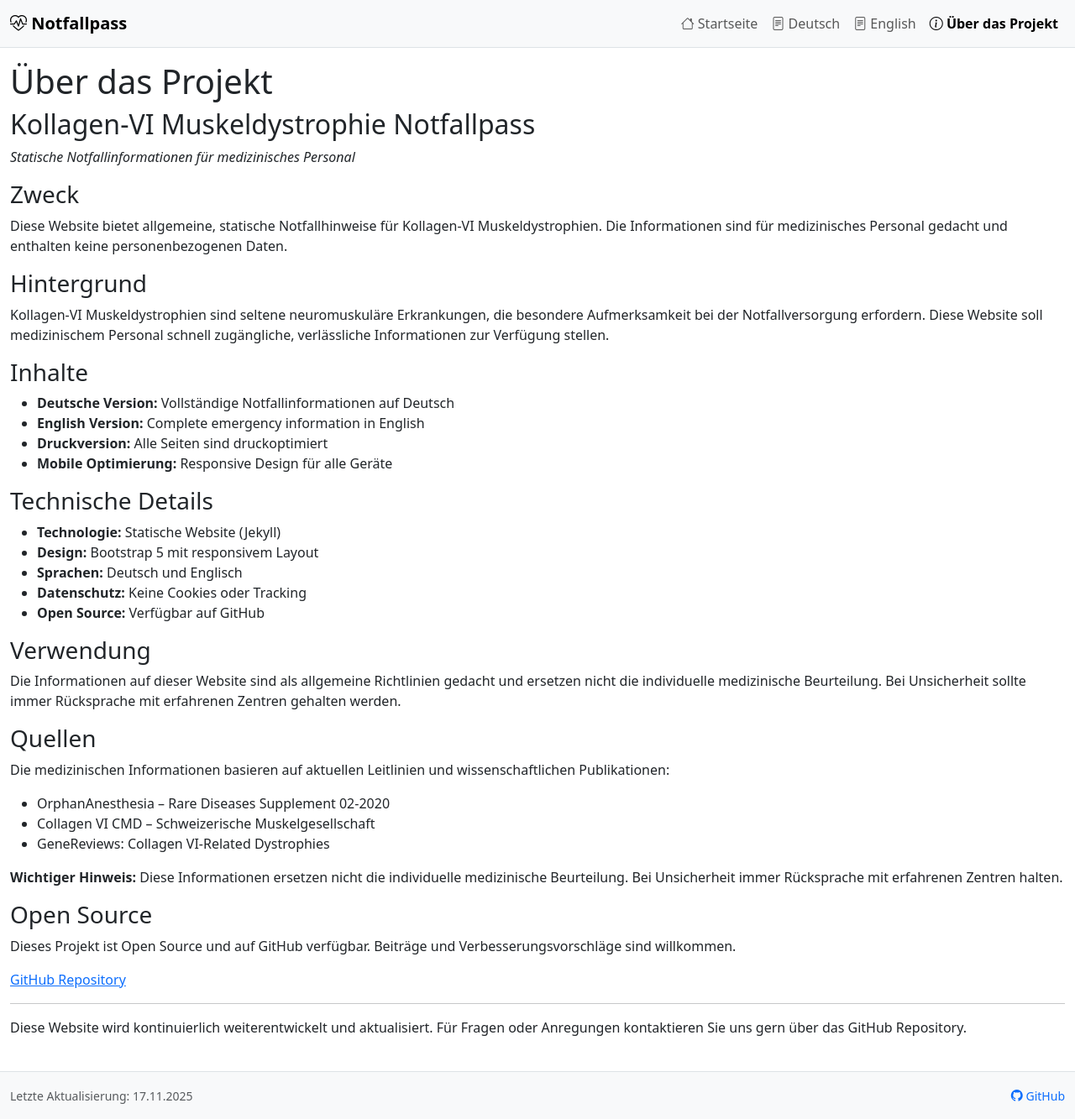
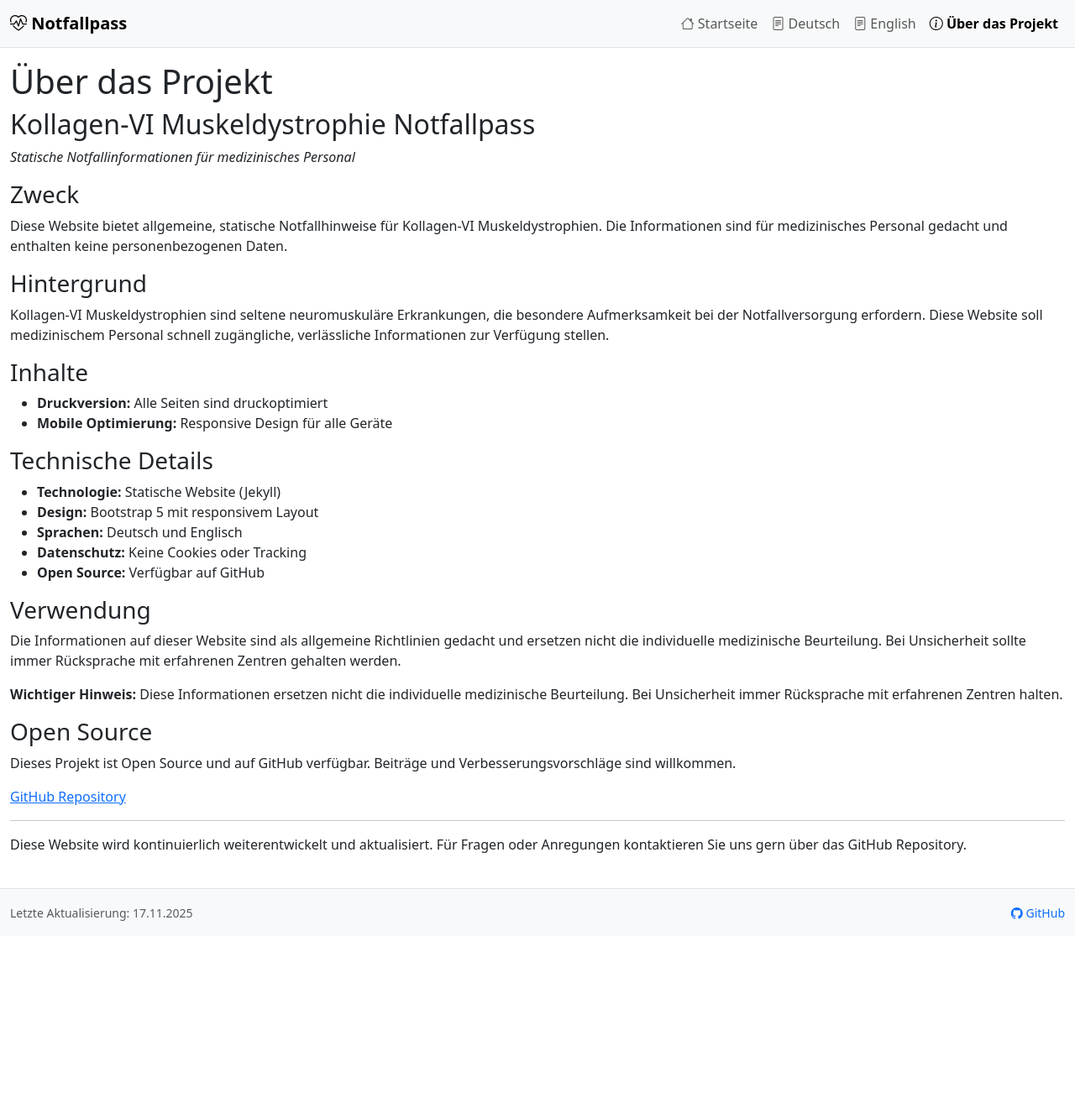
Before and after one commit to SB97/TEST-Kollagen-VI_Muskeldystrophie_Notfallpass, a Jekyll site: the page built from about.md, in a window 1280 px wide. Shown: the whole page at 84% size. Built offline with Jekyll 4.4.1, drawn with Linux system fonts in a browser that asks for light colours; after the commit the page ends 1115 px from its top, so only the background shows below that.

Commit message:
about.md: Inhaltsanpassung

```diff
--- a/about.md
+++ b/about.md
@@ -21,8 +21,6 @@ Kollagen‑VI Muskeldystrophien sind seltene neuromuskuläre Erkrankungen, die b
 
 ### Inhalte
 
-- **Deutsche Version:** Vollständige Notfallinformationen auf Deutsch
-- **English Version:** Complete emergency information in English
 - **Druckversion:** Alle Seiten sind druckoptimiert
 - **Mobile Optimierung:** Responsive Design für alle Geräte
 
@@ -38,14 +36,6 @@ Kollagen‑VI Muskeldystrophien sind seltene neuromuskuläre Erkrankungen, die b
 
 Die Informationen auf dieser Website sind als allgemeine Richtlinien gedacht und ersetzen nicht die individuelle medizinische Beurteilung. Bei Unsicherheit sollte immer Rücksprache mit erfahrenen Zentren gehalten werden.
 
-### Quellen
-
-Die medizinischen Informationen basieren auf aktuellen Leitlinien und wissenschaftlichen Publikationen:
-
-- OrphanAnesthesia – Rare Diseases Supplement 02‑2020
-- Collagen VI CMD – Schweizerische Muskelgesellschaft
-- GeneReviews: Collagen VI‑Related Dystrophies
-
 > **Wichtiger Hinweis:** Diese Informationen ersetzen nicht die individuelle medizinische Beurteilung. Bei Unsicherheit immer Rücksprache mit erfahrenen Zentren halten.
 
 ### Open Source
```
